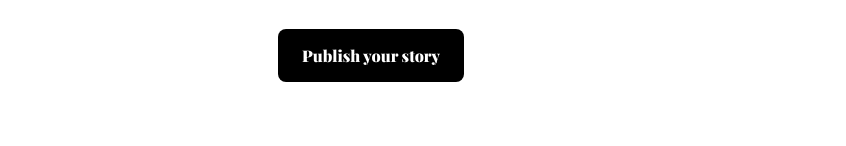
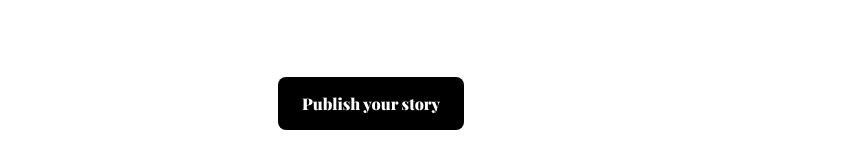
Before and after one commit to cssndrx/storiesofkindness, a plain HTML site: page index.html in a window 1280 px wide. Shown: the part 4542-4688 px from the top of the page, 205-1051 px from the left. Before the commit the page ends 4624 px from the top, so only its background shows below. Drawn offline with nearby package versions, Linux system fonts and the light colour scheme.

Commit message:
Update favicon

```diff
--- a/index.html
+++ b/index.html
@@ -6,7 +6,7 @@
 
 <meta name="viewport" content="width=device-width, initial-scale=1">
 
-<link rel="icon" type="image/png" href="https://storiesofkindness.org/S.png">
+<link rel="icon" type="image/png" href="https://storiesofkindness.org/S2.png">
 
 <!-- Twitter Card data -->
 <meta name="twitter:card" content="summary_large_image">
@@ -319,8 +319,8 @@ I think life experiences more than anything change one. I think we are on the sa
 </div> <!-- end story grid -->
 
 
-<div style="display: flex; align-items: center">
-<a class="btn" style="margin: 0 auto; display: inline-block;" href="https://docs.google.com/forms/d/1p05B7KZO6WSmLdyv_gc8PXv9lt3KNeR_14AGWZm2cJg">Publish your story</a>
+<div style="display: flex; justify-content: center;">
+<a class="btn" style="display: inline-block;  margin-top: 48px" href="https://docs.google.com/forms/d/1p05B7KZO6WSmLdyv_gc8PXv9lt3KNeR_14AGWZm2cJg">Publish your story</a>
 </div>
 
 
```
Also changed, not shown: S2.png (added).
